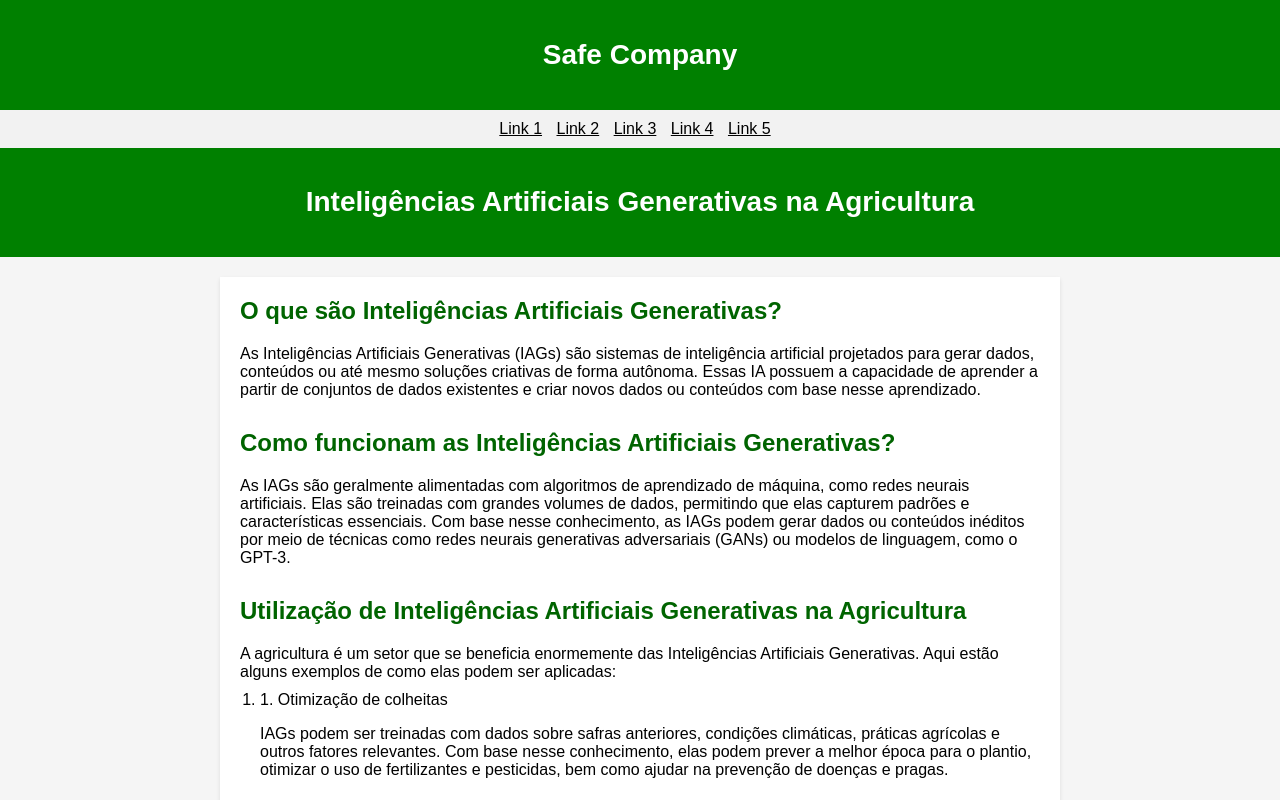
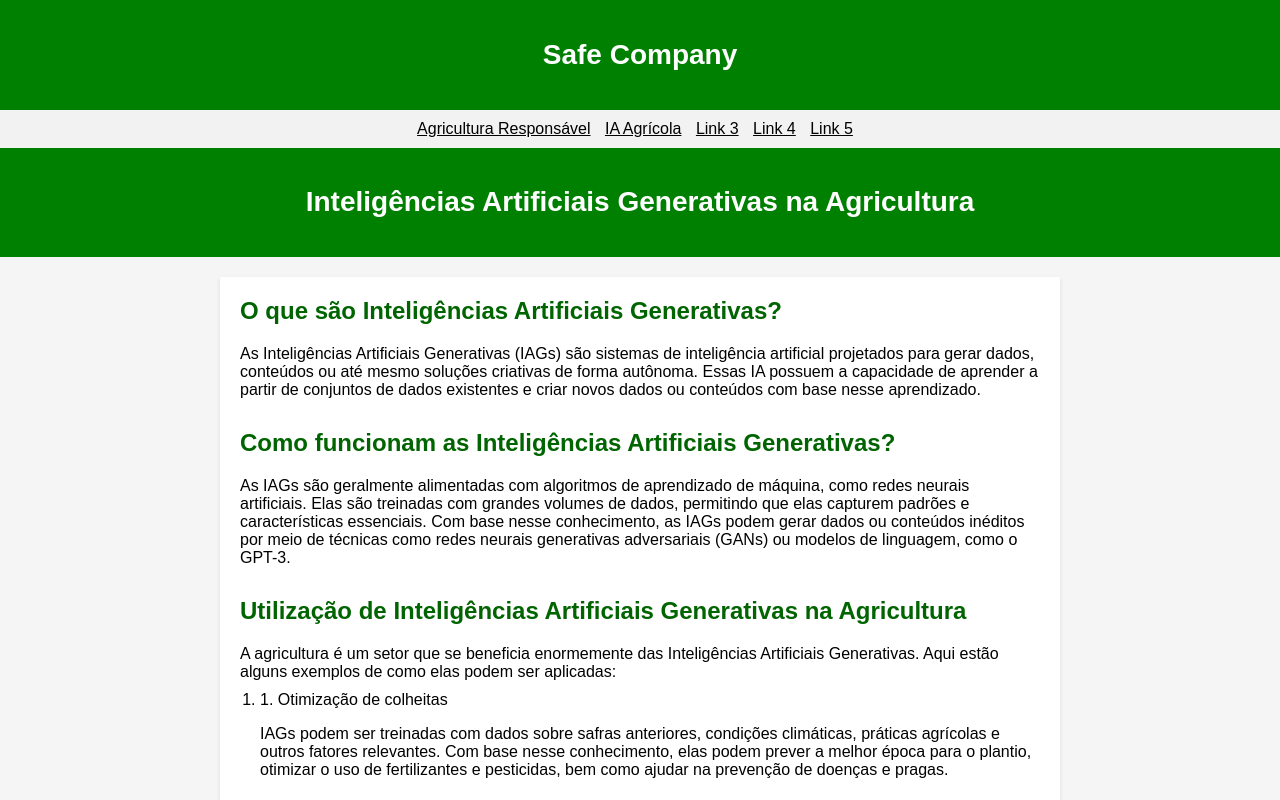
Before and after one commit to guinaoki/GS, a plain HTML site: page index.pagina2.html in a window 1280 px wide. Shown: the top 800 px of the page. Drawn offline with Linux system fonts and the light colour scheme.

Commit message:
Atualiizei a pagina 2

```diff
--- a/index.pagina2.html
+++ b/index.pagina2.html
@@ -9,8 +9,8 @@
 
       <nav>
         <ul>
-          <li><a href="index.html">Link 1</a></li>
-          <li><a href="index.pagina2.html">Link 2</a></li>
+          <li><a href="index.html">Agricultura Responsável</a></li>
+          <li><a href="index.pagina2.html">IA Agrícola</a></li>
           <li><a href="#">Link 3</a></li>
           <li><a href="#">Link 4</a></li>
           <li><a href="#">Link 5</a></li>
```
